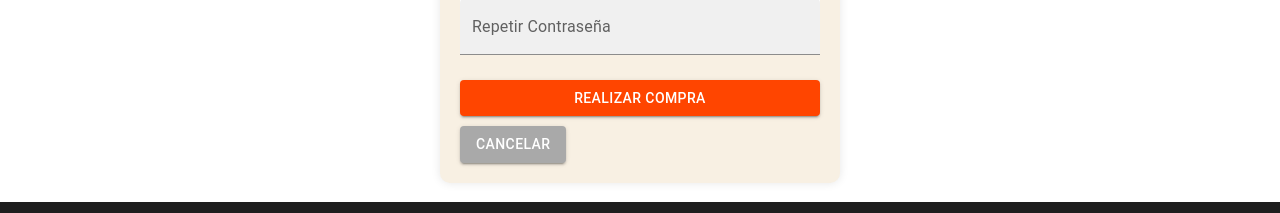
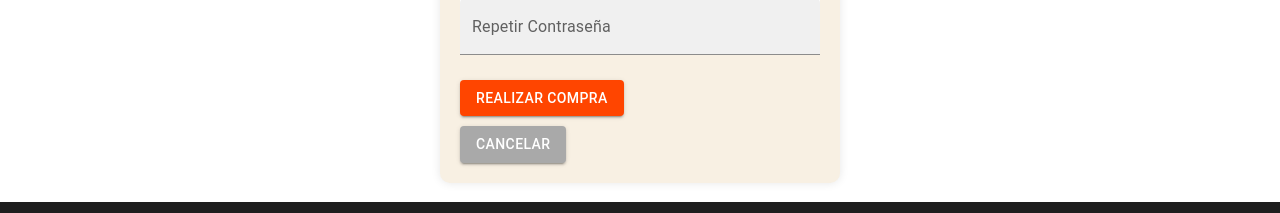
Before and after one commit to HortonSantiago/pizzaCommerce, a React (Vite) app: page /checkout in a window 1280 px wide. Shown: the part 518-731 px from the top of the page. Built offline with nearby package versions, Linux system fonts and the light colour scheme; no server answers.

Commit message:
modificando rutas

```diff
--- a/src/App.jsx
+++ b/src/App.jsx
@@ -1,13 +1,14 @@
 import { BrowserRouter } from "react-router-dom";
-import AppRouter from "./components/pages/Route/AppRouter.jsx";
-import CartContext from "./components/context/cartContext.jsx";
+
+import CartContextComponent from "./context/CartContext";
+import AppRouter from "./router/AppRouter";
 
 function App() {
   return (
     <BrowserRouter>
-      <CartContext>
+      <CartContextComponent>
         <AppRouter />
-      </CartContext>
+      </CartContextComponent>
     </BrowserRouter>
   );
 }
--- a/src/components/common/cartWidget/CartWidget.jsx
+++ b/src/components/common/cartWidget/CartWidget.jsx
@@ -1,7 +1,7 @@
 import { BsFillCartPlusFill } from "react-icons/bs";
 import { useContext } from "react";
 import { Link } from "react-router-dom";
-import { CartContext } from "../../context/cartContext";
+import { CartContext } from "../../../context/CartContext";
 
 const CartWidget = () => {
   const { getTotalQuantity } = useContext(CartContext);
--- a/src/components/pages/Cart/Cart.jsx
+++ b/src/components/pages/Cart/Cart.jsx
@@ -1,7 +1,7 @@
 import { Button, Typography, Grid, Paper } from "@mui/material";
 import { Link } from "react-router-dom";
 import { useContext } from "react";
-import { CartContext } from "../../context/cartContext";
+import { CartContext } from "../../../context/CartContext";
 import Swal from "sweetalert2";
 
 const Cart = () => {
--- a/src/components/pages/ItemDetailContainer/ItemDetailContainer.jsx
+++ b/src/components/pages/ItemDetailContainer/ItemDetailContainer.jsx
@@ -1,7 +1,7 @@
 import { useState, useEffect, useContext } from "react";
 import { useParams } from "react-router-dom";
 import ItemDetail from "./ItemDetail";
-import { CartContext } from "../../context/cartContext";
+import { CartContext } from "../../../context/CartContext";
 import { db } from "../../../firebase";
 import { getDoc, doc } from "firebase/firestore";
 import CounterContainer from "../../common/CounterContainer/CounterContainer";
--- a/src/components/pages/Route/AppRouter.jsx
+++ /dev/null
@@ -1,19 +0,0 @@
-import { Route, Routes } from "react-router-dom";
-
-import Layout from "../../layout/footer/Layout";
-import { routes } from "./menuRoutes";
-
-const AppRouter = () => {
-  return (
-    <Routes>
-      <Route element={<Layout />}>
-        {routes.map(({ id, path, Element }) => {
-          return <Route key={id} path={path} element={<Element />} />;
-        })}
-      </Route>
-      <Route path="*" element={<h1>NOT FOUND</h1>} />
-    </Routes>
-  );
-};
-
-export default AppRouter;
--- a/src/components/pages/checkOutFormik/CheckoutFormik.jsx
+++ b/src/components/pages/checkOutFormik/CheckoutFormik.jsx
@@ -1,5 +1,5 @@
 import { useContext } from "react";
-import { CartContext } from "../../context/cartContext";
+import { CartContext } from "../../../context/CartContext";
 import { Button, TextField, Typography, Link } from "@mui/material";
 import { useFormik } from "formik";
 import * as Yup from "yup";
@@ -24,10 +24,8 @@ export const CheckOutFormik = () => {
         try {
           const orderId = await saveOrderToDatabase(values, cartContext.cart);
 
-          //limpiamos cart despues de la compra
           cartContext.clearCart();
 
-          //
           Swal.fire({
             icon: "success",
             title: "Compra realizada con éxito",
@@ -85,7 +83,6 @@ export const CheckOutFormik = () => {
   });
 
   const handleCancelClick = () => {
-    // Muestra Sweet Alert para confirmar la cancelación
     Swal.fire({
       title: "¿Estás seguro de cancelar?",
       text: "Tu pedido no será procesado.",
@@ -97,7 +94,6 @@ export const CheckOutFormik = () => {
       cancelButtonText: "No, seguir",
     }).then((result) => {
       if (result.isConfirmed) {
-        // Si el usuario confirma, redirige a la página del carrito
         window.location.href = "/cart";
       }
     });
@@ -134,7 +130,7 @@ export const CheckOutFormik = () => {
           {...getInputProps("repeatPassword", "Repetir Contraseña")}
           type="password"
         />
-
+        <Link to="/">
           <Button
             variant="contained"
             type="submit"
@@ -147,6 +143,7 @@ export const CheckOutFormik = () => {
           >
             Realizar Compra
           </Button>
+        </Link>
 
         <Link to="/cart">
           <Button
@@ -182,10 +179,8 @@ async function saveOrderToDatabase(values, cart) {
     date: new Date(),
   };
 
-  //
   const docRef = await addDoc(collection(db, "orders"), orderData);
 
-  // Actualizar el stock de los productos en la base de datos
   cart.forEach(async (elemento) => {
     try {
       const productRef = doc(db, "products", elemento.id);
--- a/src/components/router/AppRouter.jsx
+++ b/src/router/AppRouter.jsx
@@ -1,8 +1,8 @@
 import { ThemeProvider } from "@emotion/react";
 import { Route, Routes } from "react-router-dom";
 
-import Layout from "../layout/footer/Layout";
-import { CustomTheme } from "../themeConfig";
+import Layout from "../components/layout/footer/Layout";
+import { CustomTheme } from "../components/themeConfig";
 
 import { routes } from "./menuRoutes";
 
@@ -10,10 +10,10 @@ const AppRouter = () => {
   return (
     <ThemeProvider theme={CustomTheme}>
       <Routes>
-        <Route element={<Layout />}>
-          {routes.map(({ id, path, Element }) => {
-            <Route key={id} path={path} element={<Element />} />;
-          })}
+        <Route path="/" element={<Layout />}>
+          {routes.map(({ id, path, Element }) => (
+            <Route key={id} path={path} element={<Element />} />
+          ))}
         </Route>
         <Route path="*" element={<h1>NOT FOUND</h1>} />
       </Routes>
```
Also changed, not shown: src/components/router/menuRoutes.js (deleted, +0 -26 lines), src/router/menuRoutes.js (renamed from src/components/pages/Route/menuRoutes.js, +4 -6 lines), src/components/pages/Home/Home.css (deleted), src/context/CartContext.jsx (renamed from src/components/context/CartContext.jsx). Lines whose indentation alone changed are shown as unchanged.
